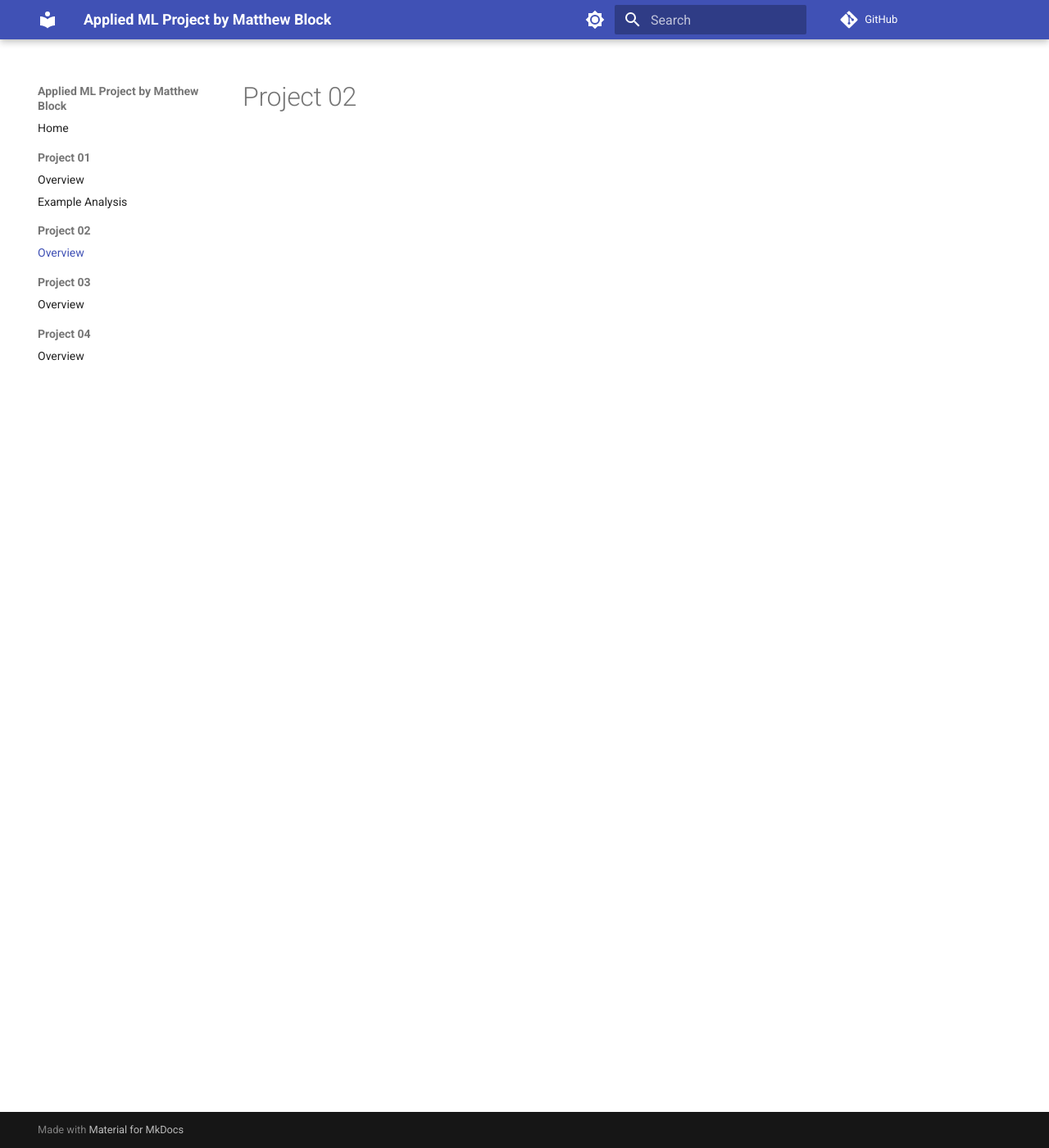
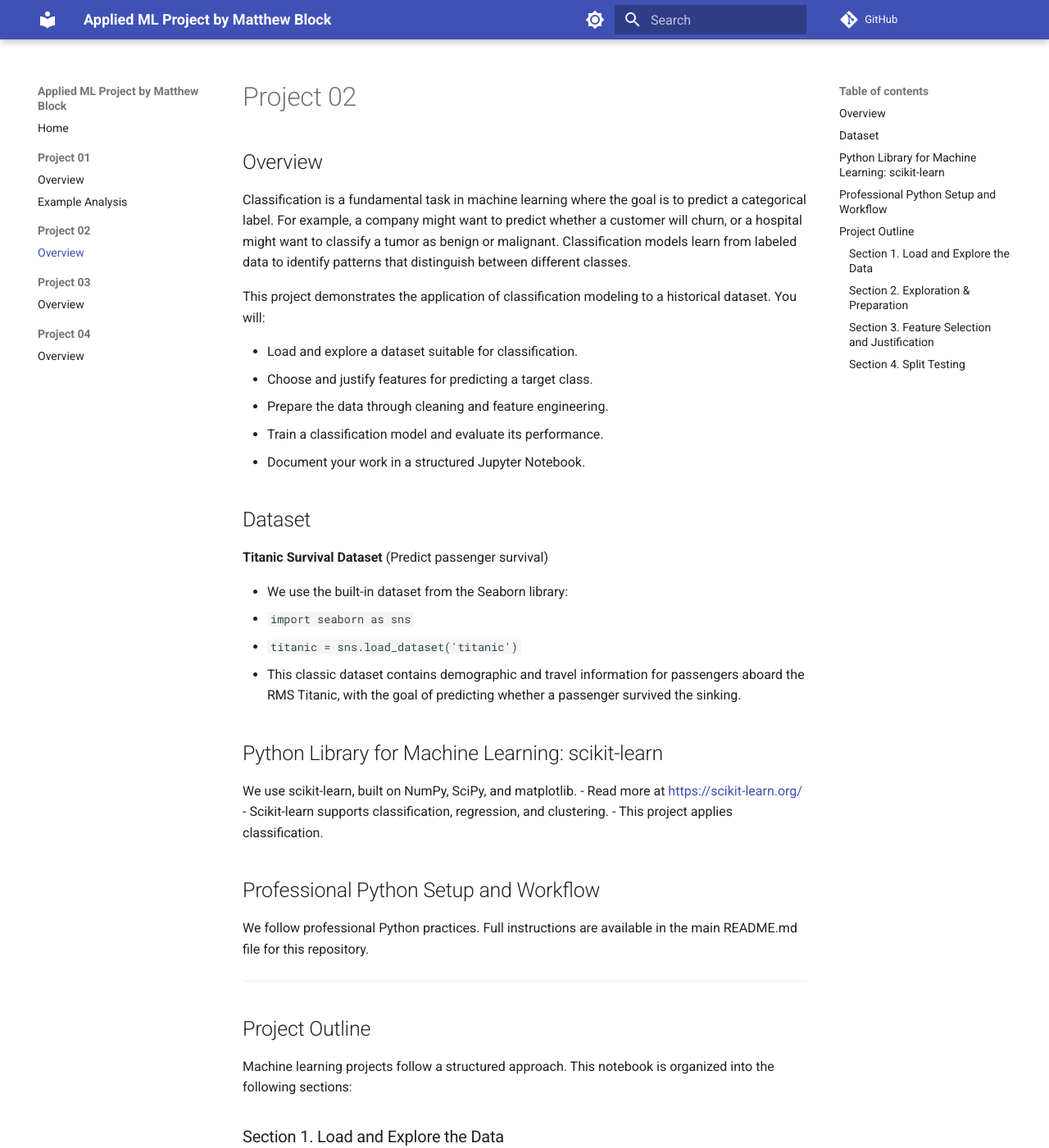
Before and after one commit to matthewpblock/applied-ml-matthew-block, an MkDocs documentation site: the page built from docs/project02/README.md, in a window 1280 px wide and 1400 px high. Shown: the whole window at 82% size. Built offline with MkDocs 1.6.1 and Material for MkDocs 9.7.7, drawn with Linux system fonts in a browser that asks for light colours; comment, search, counter and statistics services are not loaded; some of the changed text lies outside the part shown.

Commit message:
generated README

```diff
--- a/docs/project02/README.md
+++ b/docs/project02/README.md
@@ -1 +1,69 @@
 # Project 02
+
+## Overview
+
+Classification is a fundamental task in machine learning where the goal is to predict a categorical label. For example, a company might want to predict whether a customer will churn, or a hospital might want to classify a tumor as benign or malignant. Classification models learn from labeled data to identify patterns that distinguish between different classes.
+
+This project demonstrates the application of classification modeling to a historical dataset. You will:
+
+- Load and explore a dataset suitable for classification.
+- Choose and justify features for predicting a target class.
+- Prepare the data through cleaning and feature engineering.
+- Train a classification model and evaluate its performance.
+- Document your work in a structured Jupyter Notebook.
+
+## Dataset
+
+**Titanic Survival Dataset** (Predict passenger survival)
+
+- We use the built-in dataset from the Seaborn library:
+  - `import seaborn as sns`
+  - `titanic = sns.load_dataset('titanic')`
+- This classic dataset contains demographic and travel information for passengers aboard the RMS Titanic, with the goal of predicting whether a passenger survived the sinking.
+
+## Python Library for Machine Learning: scikit-learn
+
+We use scikit-learn, built on NumPy, SciPy, and matplotlib.
+- Read more at <https://scikit-learn.org/>
+- Scikit-learn supports classification, regression, and clustering.
+- This project applies classification.
+
+## Professional Python Setup and Workflow
+
+We follow professional Python practices.
+Full instructions are available in the main README.md file for this repository.
+
+---
+
+## Project Outline
+
+Machine learning projects follow a structured approach. This notebook is organized into the following sections:
+
+### Section 1. Load and Explore the Data
+
+- 1.1 Load the dataset and display the first 10 rows.
+- 1.2 Check for missing values and display summary statistics.
+- **Analysis**: Initial observations about the dataset, data types, and potential data quality issues.
+
+### Section 2. Exploration & Preparation
+
+- 2.1 Visualize data patterns and distributions (histograms, scatterplots).
+- 2.2 Handle missing values through imputation.
+- 2.3 Engineer new features like `family_size` and convert categorical data to numeric.
+- **Analysis**: Insights gained from visualizations and justification for data preparation choices.
+
+### Section 3. Feature Selection and Justification
+
+- 3.1 Choose input features (`pclass`, `fare`, `adult_male`, `alone`) for predicting the target.
+- 3.2 Select the target variable (`survived`).
+- **Analysis**: Justification for feature selection based on correlation and domain knowledge.
+
+### Section 4. Split Testing
+
+- 4.1 Split the data into training and test sets using `train_test_split` and `StratifiedShuffleSplit`.
+- 4.2 Compare the class distributions of the splits.
+- **Analysis**: Discussion on why stratification is important for maintaining class balance and improving model performance.
+
+# Credits and Acknowledgements
+- This project was completed as part of the Applied Machine Learning course at Northwest Missouri State University under the instrucion of Dr. Denise Case.
+- The majority of this README was generated by Gemini Code Assist in VS Code.
```
